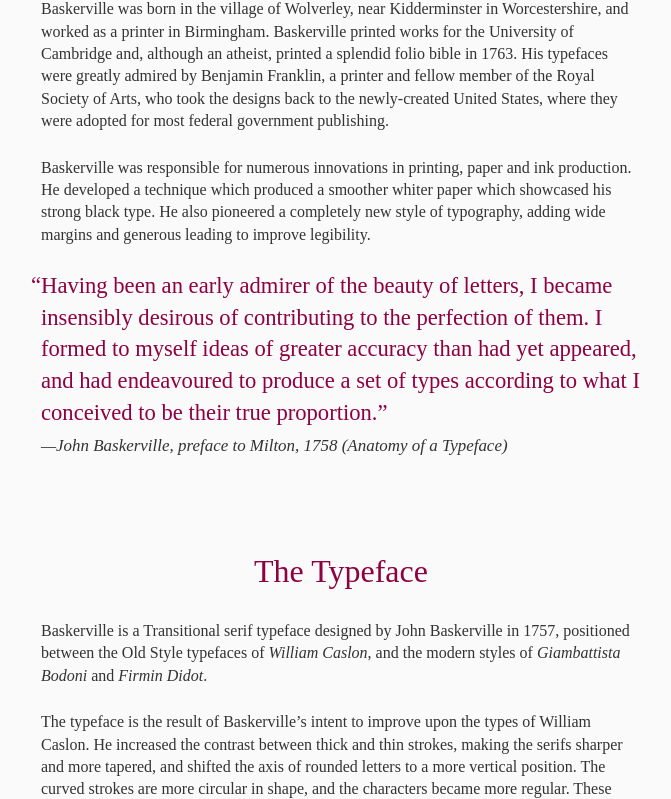
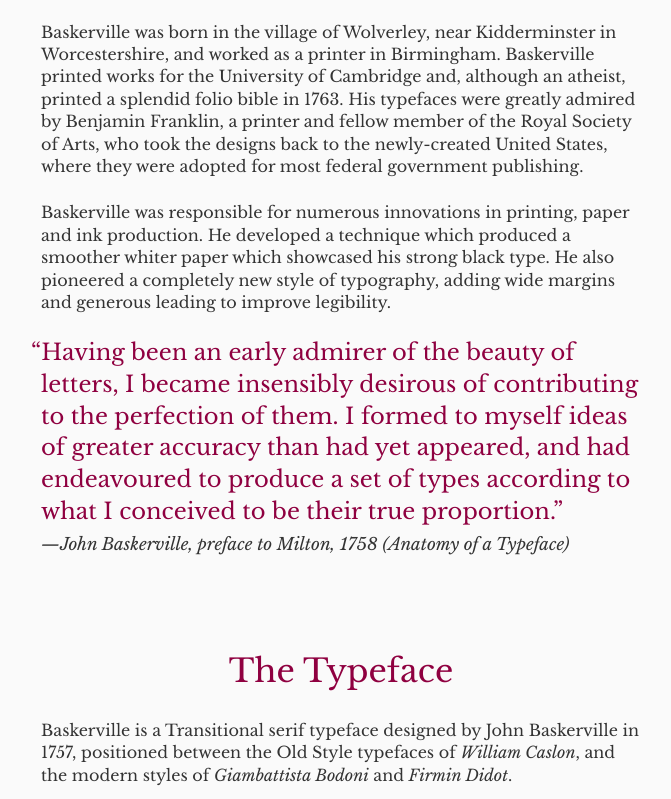
Before and after one commit to JoelK3009/john_baskerville-1, a plain HTML site: page baskerville3.html in a window 1280 px wide. Shown: the part 448-1247 px from the top of the page, without its empty margins (299-970 px from the left). Drawn offline with nearby package versions, Linux system fonts and the light colour scheme.

Commit message:
Added Google font

```diff
--- a/baskerville3.html
+++ b/baskerville3.html
@@ -6,6 +6,10 @@
     <title>John Baskerville Version 3</title>
 
     <link href="css/style.css" type="text/css" rel="stylesheet" />
+
+
+<!--ADDING GOOGLE FONTS-->
+    <link href="https://fonts.googleapis.com/css?family=Libre+Baskerville:400,400i,700&display=swap" rel="stylesheet">
 
 </head>
 
--- a/css/style.css
+++ b/css/style.css
@@ -14,6 +14,7 @@
     margin: auto;
     background: #fafafa;
     color: #333;
+    font-family: 'Libre Baskerville', serif;
 }
 
 /*---------------- TYPOGRAPHY ---------------*/
```
